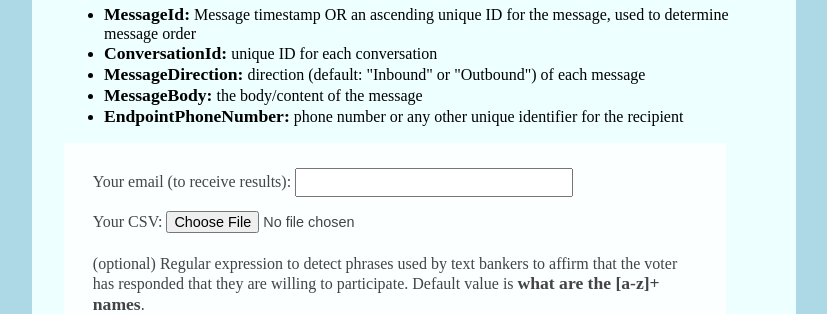
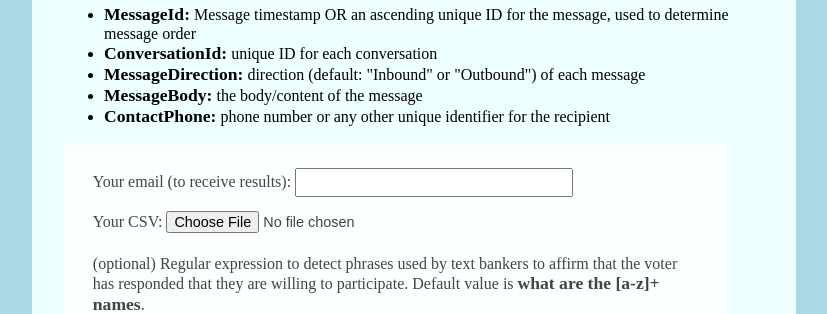
Before and after one commit to MoveOnOrg/votetripling, a Flask app: page / in a window 1280 px wide. Shown: the part 553-867 px from the top of the page, without its empty margins (226-1053 px from the left). Run offline with Flask 2, Linux system fonts and the light colour scheme; some web fonts are replaced.

Commit message:
add required headers for script 1 and make script 1 headers match everywhere

```diff
--- a/Projects/NLP/SMS_Annotation/Code/aggregate_text_messages.py
+++ b/Projects/NLP/SMS_Annotation/Code/aggregate_text_messages.py
@@ -380,7 +380,7 @@ if __name__ == "__main__":
     )
     PARSER.add_argument(
         "-p", "--phoneCol",
-        default="EndpointPhoneNumber",
+        default="ContactPhone",
         help="name of the column in input data containing the phone number. Any unique identifier for the recipient will suffice"
     )
     PARSER.add_argument(
--- a/parser/main.py
+++ b/parser/main.py
@@ -39,7 +39,7 @@ UPLOAD_TYPES = {
     },
     'smsagg_file': {
         'name': 'SMS Aggregation',
-        'required_headers': []
+        'required_headers': ['MessageId', 'ConversationId', 'MessageDirection', 'MessageBody', 'ContactPhone']
     },
     'vec_file': {
         'name': 'VAN Export Cleaning',
--- a/parser/templates/upload_form.html
+++ b/parser/templates/upload_form.html
@@ -81,7 +81,7 @@
                 <li><strong>ConversationId:</strong> unique ID for each conversation</li>
                 <li><strong>MessageDirection:</strong> direction (default: "Inbound" or "Outbound") of each message</li>
                 <li><strong>MessageBody:</strong> the body/content of the message</li>
-                <li><strong>EndpointPhoneNumber:</strong> phone number or any other unique identifier for the recipient</li>
+                <li><strong>ContactPhone:</strong> phone number or any other unique identifier for the recipient</li>
             </ul>
 
             <form method="post" enctype="multipart/form-data">
```
